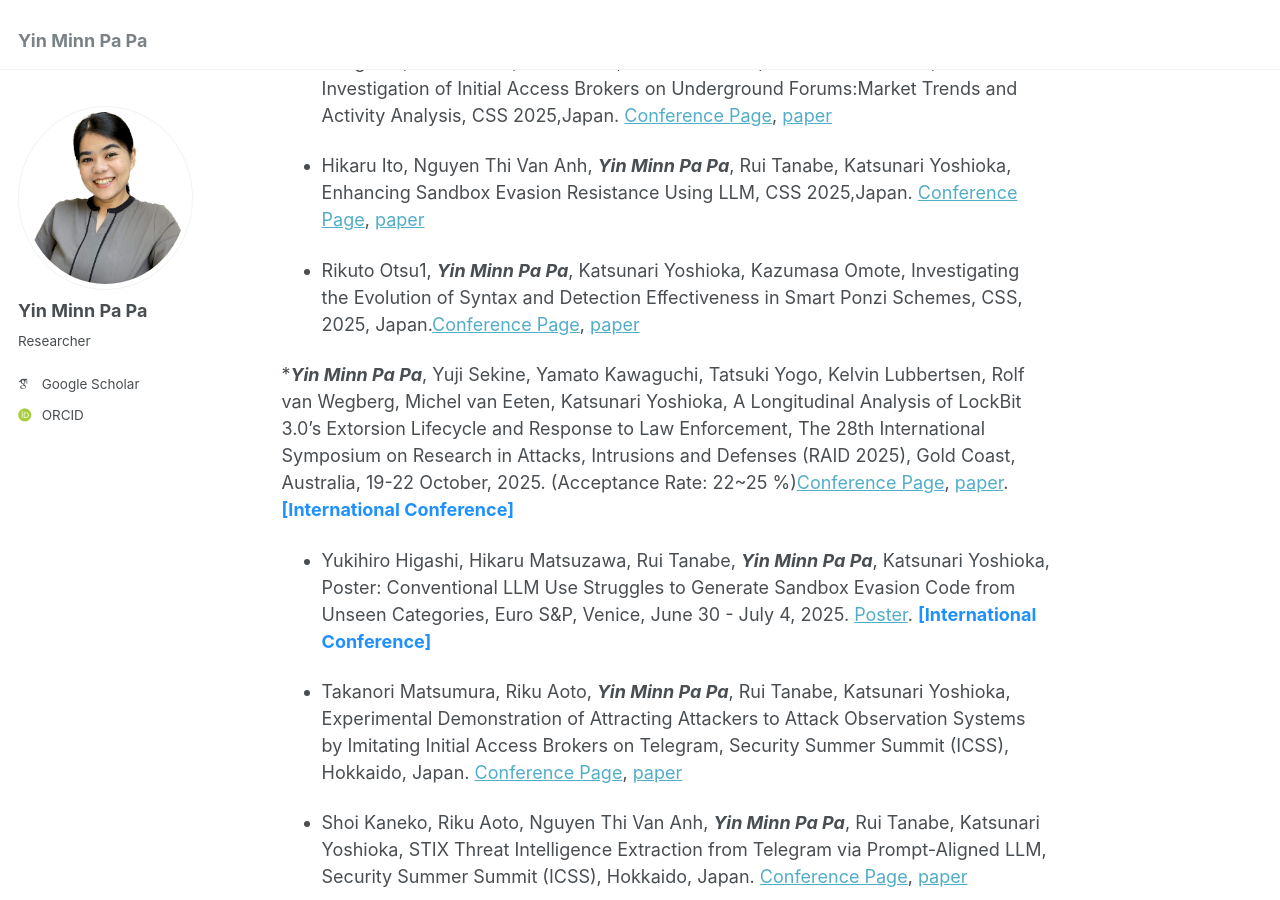
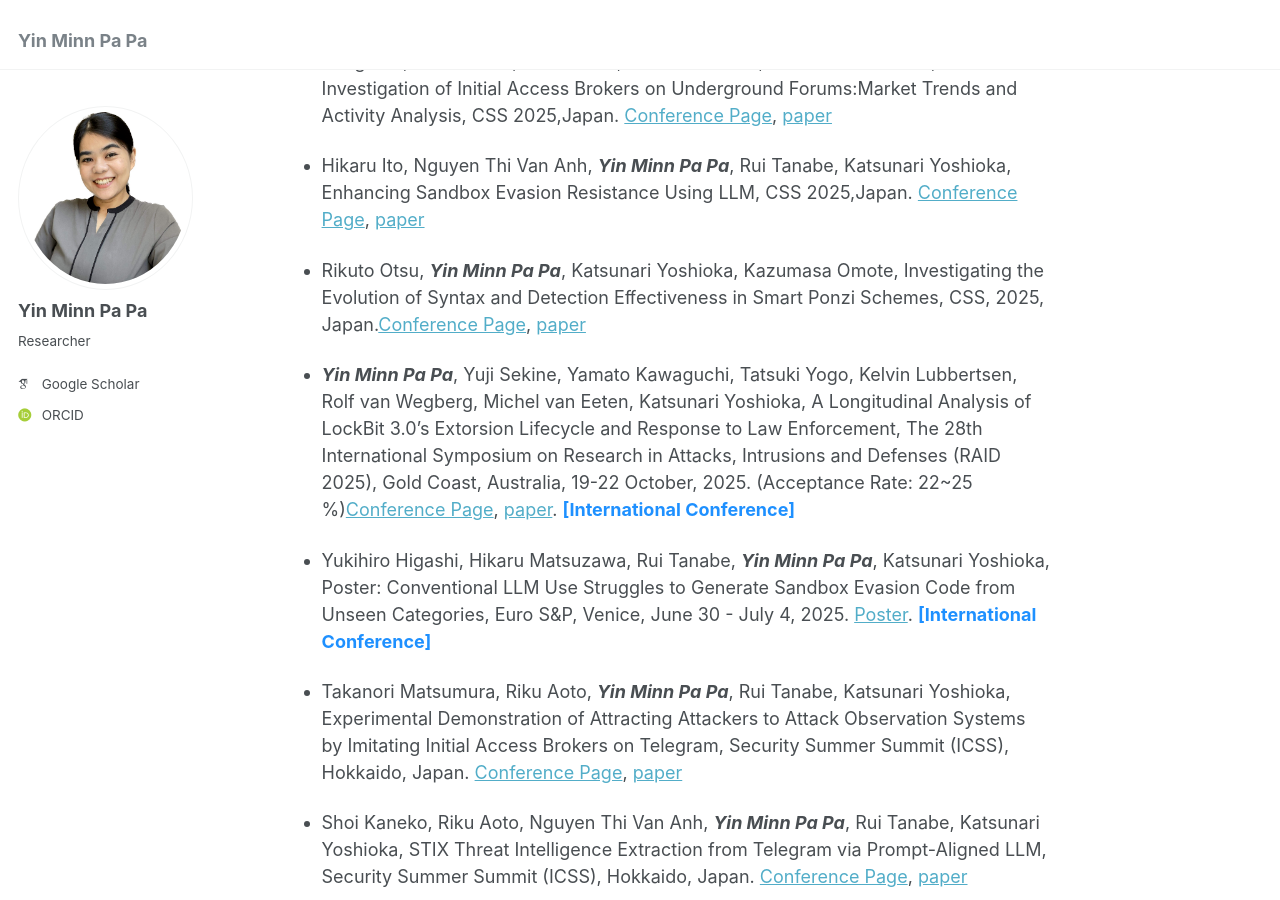
Before and after one commit to ymppjp/ymppjp.github.io, a Jekyll site: the page built from _pages/publications.md, in a window 1280 px wide and 900 px high, scrolled down 1507 px. Built offline with Jekyll 4.4.1, drawn with Linux system fonts in a browser that asks for light colours; some web fonts are replaced.

Commit message:
Update publications.md

```diff
--- a/_pages/publications.md
+++ b/_pages/publications.md
@@ -42,9 +42,9 @@ Cybercrime Channels, ICSS, 2026, Japan. [Conference Page](https://ken.ieice.org/
 
 * Hikaru Ito, Nguyen Thi Van Anh,  <strong><strong><em>Yin Minn Pa Pa</em></strong></strong>, Rui Tanabe, Katsunari Yoshioka, Enhancing Sandbox Evasion Resistance Using LLM, CSS 2025,Japan.  [Conference Page](https://www.iwsec.org/css/2025/program.html), [paper](https://ymppjp.github.io/files/ItoHikaru_CSS2025.pdf)
 
-* Rikuto Otsu1, <strong><strong><em>Yin Minn Pa Pa</em></strong></strong>, Katsunari Yoshioka, Kazumasa Omote, Investigating the Evolution of Syntax and Detection Eﬀectiveness in Smart Ponzi Schemes, CSS, 2025, Japan.[Conference Page](https://www.iwsec.org/css/2025/program.html), [paper](https://ymppjp.github.io/files/CSS_otsu_tsukuba_revise.pdf)
+* Rikuto Otsu, <strong><strong><em>Yin Minn Pa Pa</em></strong></strong>, Katsunari Yoshioka, Kazumasa Omote, Investigating the Evolution of Syntax and Detection Eﬀectiveness in Smart Ponzi Schemes, CSS, 2025, Japan.[Conference Page](https://www.iwsec.org/css/2025/program.html), [paper](https://ymppjp.github.io/files/CSS_otsu_tsukuba_revise.pdf)
 
-*<strong><strong><em>Yin Minn Pa Pa</em></strong></strong>, Yuji Sekine, Yamato Kawaguchi, Tatsuki Yogo, Kelvin Lubbertsen, Rolf van Wegberg, Michel van Eeten, Katsunari Yoshioka, A Longitudinal Analysis of LockBit 3.0's Extorsion Lifecycle and Response to Law Enforcement, The 28th International Symposium on Research in Attacks, Intrusions and Defenses (RAID 2025), Gold Coast, Australia, 19-22 October, 2025. (Acceptance Rate: 22~25 %)[Conference Page](https://raid2025.github.io/accepted_open.html), [paper](https://ymppjp.github.io/files/RAID_2025_Camera_Ready.pdf). <span style="color:#1E90FF;"><strong>[International Conference]</strong></span>
+* <strong><strong><em>Yin Minn Pa Pa</em></strong></strong>, Yuji Sekine, Yamato Kawaguchi, Tatsuki Yogo, Kelvin Lubbertsen, Rolf van Wegberg, Michel van Eeten, Katsunari Yoshioka, A Longitudinal Analysis of LockBit 3.0's Extorsion Lifecycle and Response to Law Enforcement, The 28th International Symposium on Research in Attacks, Intrusions and Defenses (RAID 2025), Gold Coast, Australia, 19-22 October, 2025. (Acceptance Rate: 22~25 %)[Conference Page](https://raid2025.github.io/accepted_open.html), [paper](https://ymppjp.github.io/files/RAID_2025_Camera_Ready.pdf). <span style="color:#1E90FF;"><strong>[International Conference]</strong></span>
 
 
 * Yukihiro Higashi, Hikaru Matsuzawa, Rui Tanabe, <strong><strong><em>Yin Minn Pa Pa</em></strong></strong>, Katsunari Yoshioka, Poster: Conventional LLM Use Struggles to Generate Sandbox Evasion Code from Unseen Categories, Euro S&P, Venice, June 30 - July 4, 2025. [Poster](https://ymppjp.github.io/files/eurosp25_posters_higashi_kun.pdf). <span style="color:#1E90FF;"><strong>[International Conference]</strong></span>
```
